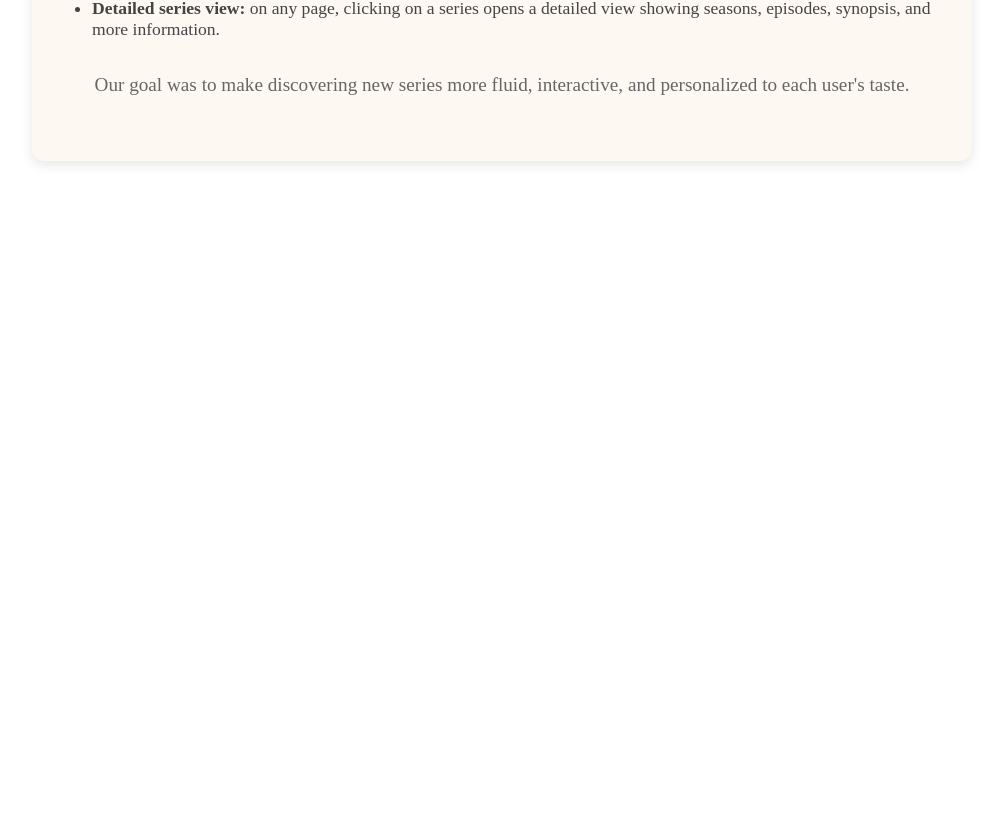
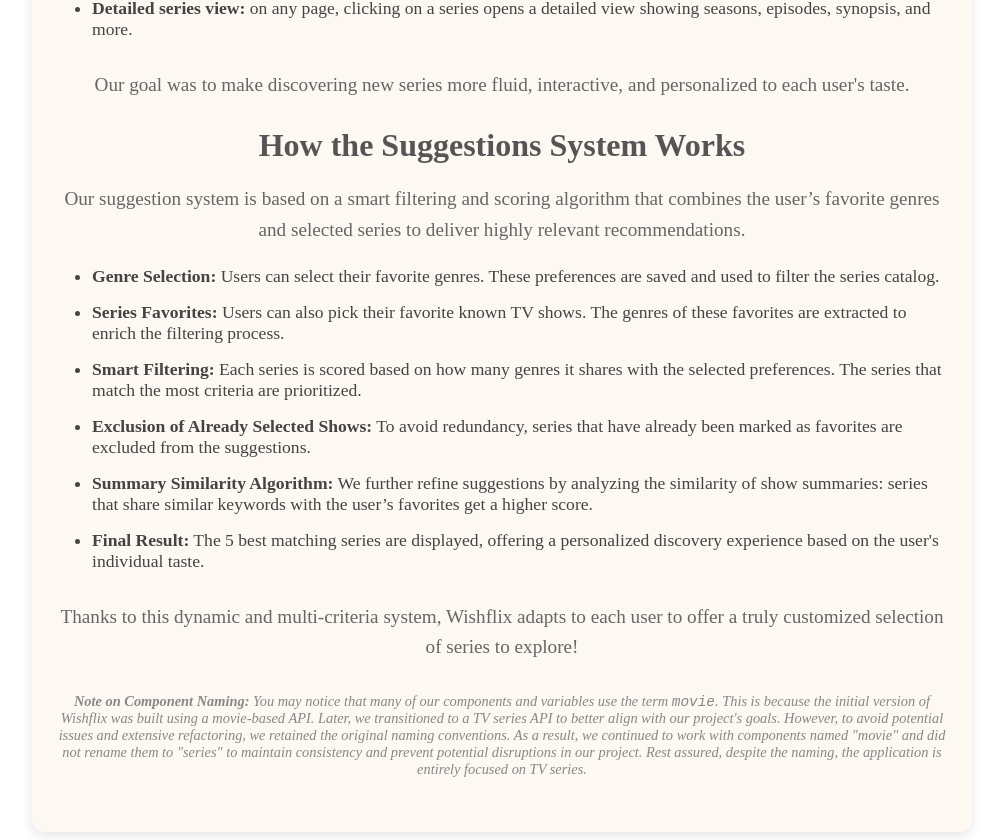
Before and after one commit to OliviaVit/WishFlix, an Angular app: page /about in a window 1280 px wide. Shown: the part 539-1379 px from the top of the page, without its empty margins (138-1141 px from the left). Before the commit the page ends 800 px from the top, so only its background shows below. Built offline with nearby package versions, Linux system fonts and the light colour scheme.

Commit message:
Ajout explications sur le système de suggestions

```diff
--- a/src/app/about/about.component.css
+++ b/src/app/about/about.component.css
@@ -39,3 +39,10 @@
   .about-list li {
     margin-bottom: 15px;
   }
+  .about-note {
+    font-size: 0.9rem;
+    font-style: italic;
+    color: #888;
+    margin-top: 30px;
+    text-align: center;
+  }
--- a/src/app/about/about.component.html
+++ b/src/app/about/about.component.html
@@ -4,7 +4,7 @@
   <h2 class="about-subtitle">About the Project</h2>
 
   <p class="about-text">
-      This project was created by <strong>Inès Ouarghi</strong> and <strong>Vittenet Olivia</strong>.
+    This project was created by <strong>Inès OUARGHI</strong> and <strong>Olivia VITTENET</strong>.
   </p>
 
   <p class="about-text">
@@ -19,11 +19,49 @@
       <strong>Suggestions page:</strong> a dedicated secondary page where you can select your favorite genres and/or favorite series. Based on your choices, the app will generate 5 personalized movie recommendations.
     </li>
     <li>
-        <strong>Detailed series view:</strong> on any page, clicking on a series opens a detailed view showing seasons, episodes, synopsis, and more information.
+      <strong>Detailed series view:</strong> on any page, clicking on a series opens a detailed view showing seasons, episodes, synopsis, and more.
     </li>
   </ul>
 
   <p class="about-text">
     Our goal was to make discovering new series more fluid, interactive, and personalized to each user's taste.
   </p>
+
+  <h2 class="about-subtitle">How the Suggestions System Works</h2>
+
+  <p class="about-text">
+    Our suggestion system is based on a smart filtering and scoring algorithm that combines the user’s favorite genres and selected series to deliver highly relevant recommendations.
+  </p>
+
+  <ul class="about-list">
+    <li>
+      <strong>Genre Selection:</strong> Users can select their favorite genres. These preferences are saved and used to filter the series catalog.
+    </li>
+    <li>
+      <strong>Series Favorites:</strong> Users can also pick their favorite known TV shows. The genres of these favorites are extracted to enrich the filtering process.
+    </li>
+    <li>
+      <strong>Smart Filtering:</strong> Each series is scored based on how many genres it shares with the selected preferences. The series that match the most criteria are prioritized.
+    </li>
+    <li>
+      <strong>Exclusion of Already Selected Shows:</strong> To avoid redundancy, series that have already been marked as favorites are excluded from the suggestions.
+    </li>
+    <li>
+      <strong>Summary Similarity Algorithm:</strong> We further refine suggestions by analyzing the similarity of show summaries: series that share similar keywords with the user’s favorites get a higher score.
+    </li>
+    <li>
+      <strong>Final Result:</strong> The 5 best matching series are displayed, offering a personalized discovery experience based on the user's individual taste.
+    </li>
+  </ul>
+
+  <p class="about-text">
+    Thanks to this dynamic and multi-criteria system, Wishflix adapts to each user to offer a truly customized selection of series to explore!
+  </p>
+
+  <div class="about-note">
+    <p>
+      <strong>Note on Component Naming:</strong> You may notice that many of our components and variables use the term <code>movie</code>. This is because the initial version of Wishflix was built using a movie-based API. Later, we transitioned to a TV series API to better align with our project's goals. However, to avoid potential issues and extensive refactoring, we retained the original naming conventions. As a result, we continued to work with components named "movie" and did not rename them to "series" to maintain consistency and prevent potential disruptions in our project. Rest assured, despite the naming, the application is entirely focused on TV series.
+    </p>
   </div>
+
+</div>
```
Lines whose indentation alone changed are shown as unchanged.
